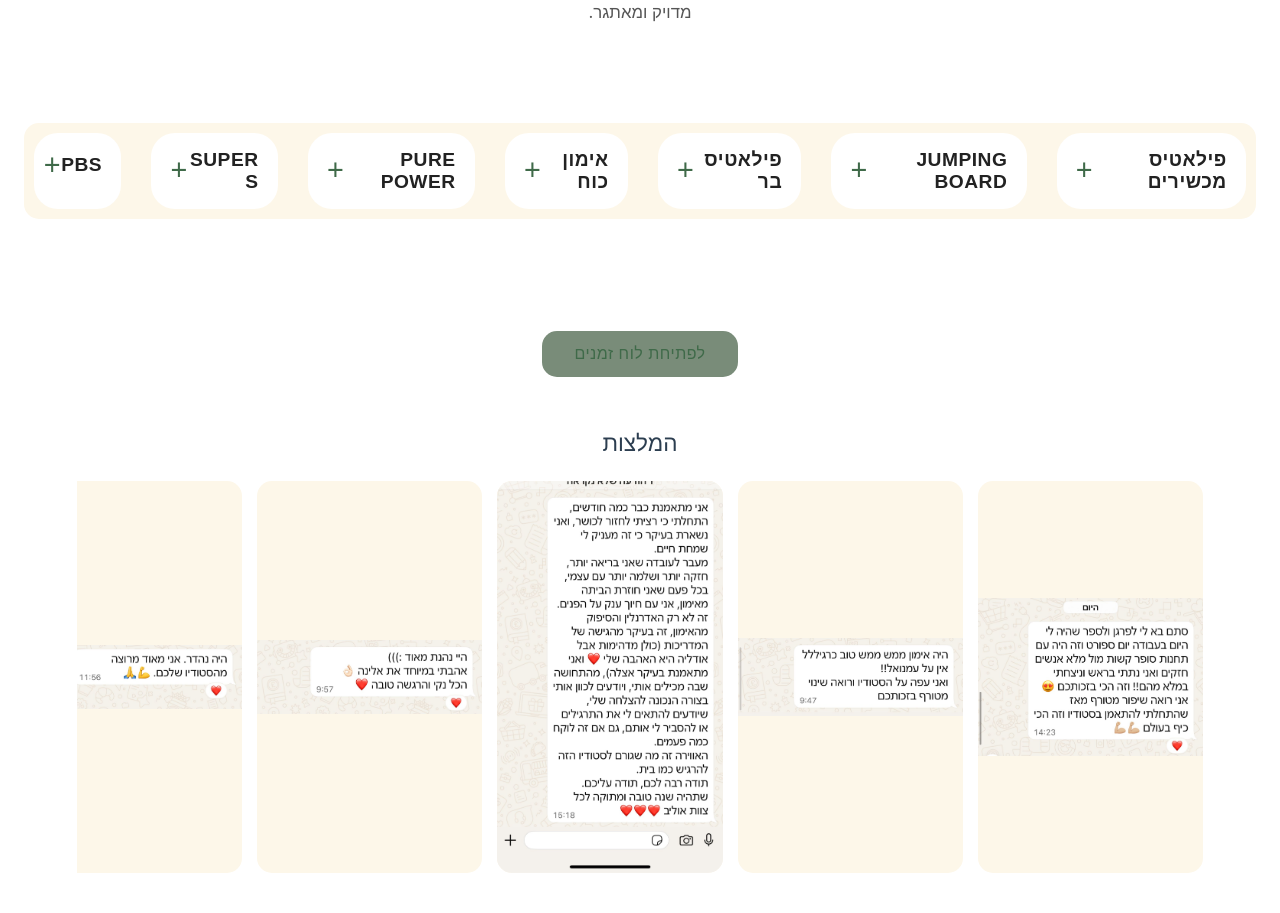
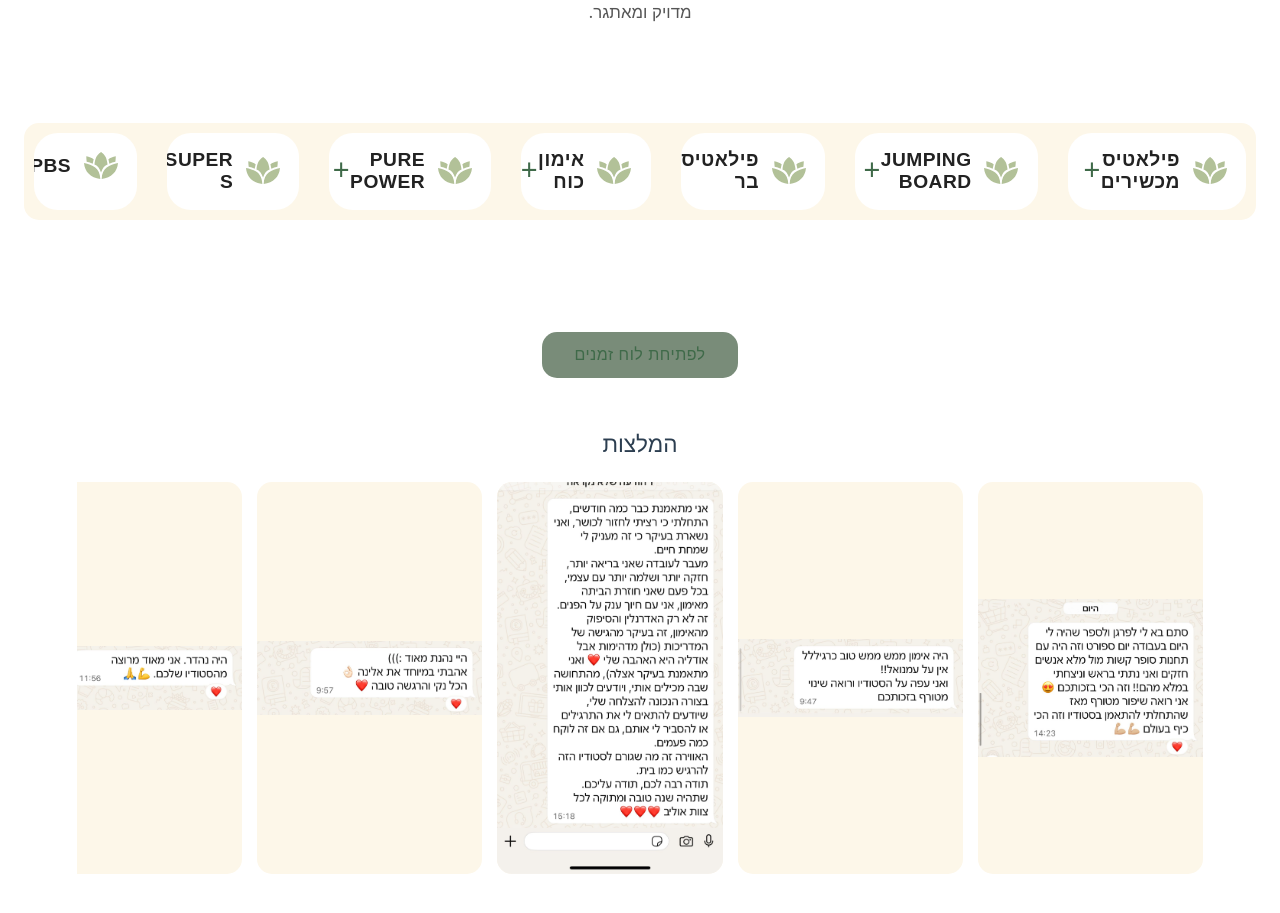
Before and after one commit to Itzikil/olive, a Vue app: page / in a window 1280 px wide. Shown: the part 1880-2793 px from the top of the page. Built offline with nearby package versions, Linux system fonts and the light colour scheme.

Commit message:
update 16

```diff
--- a/src/assets/cmps/gallery.scss
+++ b/src/assets/cmps/gallery.scss
@@ -18,6 +18,7 @@
         &::-webkit-scrollbar {
             // height: 22px;
         }
+
         li {
             // Use flex-shrink: 0 so items don't squash
             flex: 0 0 calc(100% / var(--visible-items) - 10px);
--- a/src/assets/cmps/types.scss
+++ b/src/assets/cmps/types.scss
@@ -22,14 +22,20 @@
     .types-container {
         width: 100%;
         display: flex;
-        // flex-direction: row;
-        // justify-content: space-around;
-        // gap: 50px;
         font-size: 0.9rem;
         gap: 30px;
         background-color: $clr1;
         padding: 10px;
         border-radius: 15px;
+
+        .training-type {
+            flex-wrap: wrap;
+
+            .arrow {
+                color: $clr2;
+            }
+        }
+
         // flex: wrap;
         // .type-container {
         //     display: flex;
--- a/src/components/TrainingType.vue
+++ b/src/components/TrainingType.vue
@@ -3,7 +3,7 @@
     <div class="training-type" :class="{ open: isOpen }">
         <button class="training-header" @click="toggleDetails">
             <div class="title-wrapper">
-                <img v-if="icon" :src="icon" :alt="title">
+                <img v-if="icon" src="../assets/imgs/pilates.svg" :alt="title">
                 <h2>{{ title }}</h2>
             </div>
 
@@ -83,19 +83,21 @@ export default {
 
 .training-header {
     width: 100%;
-    border: none;
-    background: transparent;
-    display: flex;
-    align-items: center;
+    // border: none;
+    background: white;
+    // display: flex;
+    // align-items: center;
     justify-content: space-between;
     cursor: pointer;
     padding: 0;
+    box-shadow: none;
 }
 
 .title-wrapper {
     display: flex;
     align-items: center;
     gap: 0.8rem;
+    box-shadow: none;
 
     img {
         width: 34px;
--- a/src/components/types.vue
+++ b/src/components/types.vue
@@ -21,7 +21,7 @@
 
         <div class="types-container">
             <TrainingType v-for="type in trainingTypes" :key="type.title" :title="type.title"
-                :description="type.description" :icon="type.icon" />
+                :description="type.description" :icon="true" />
         </div>
     </section>
 </template>
```
